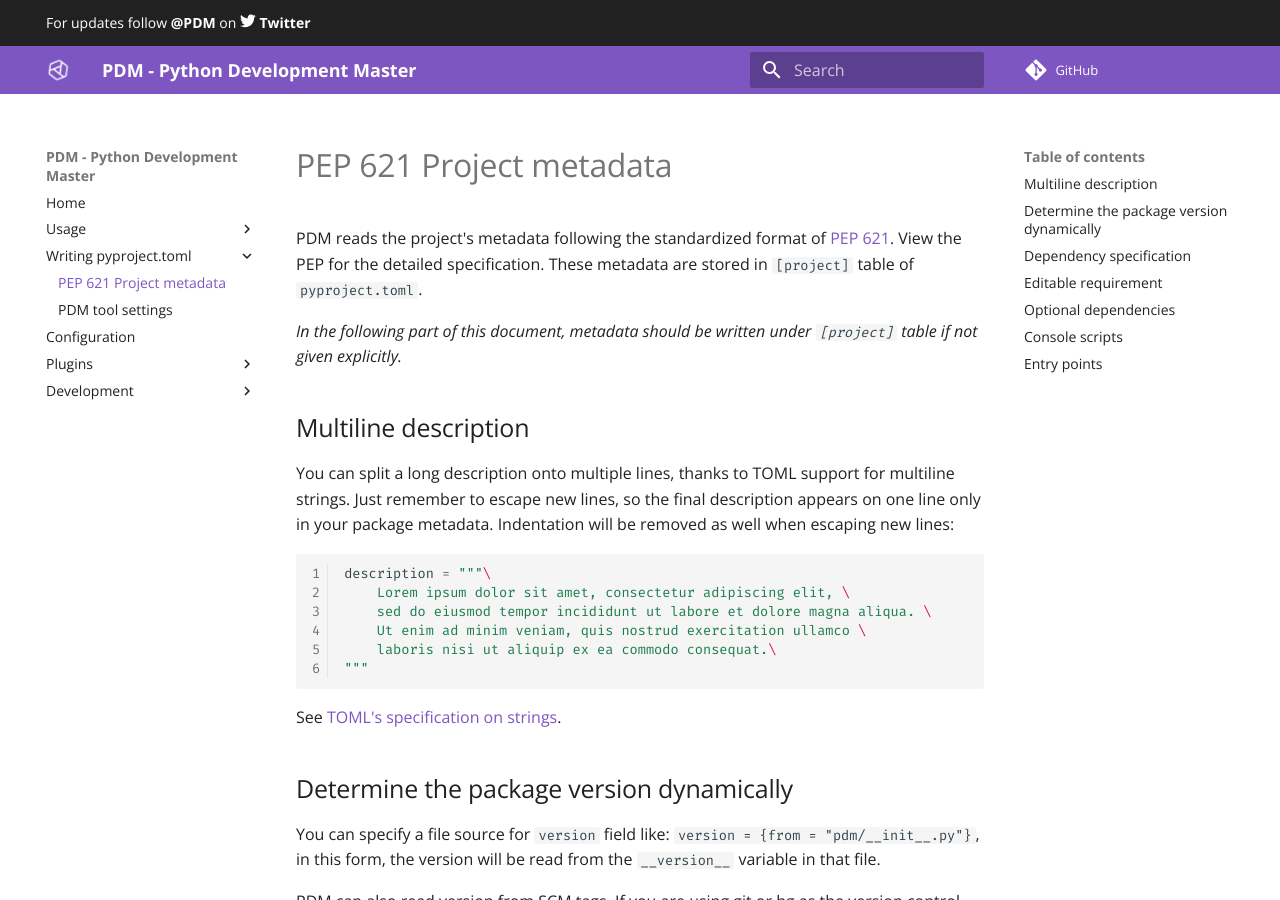
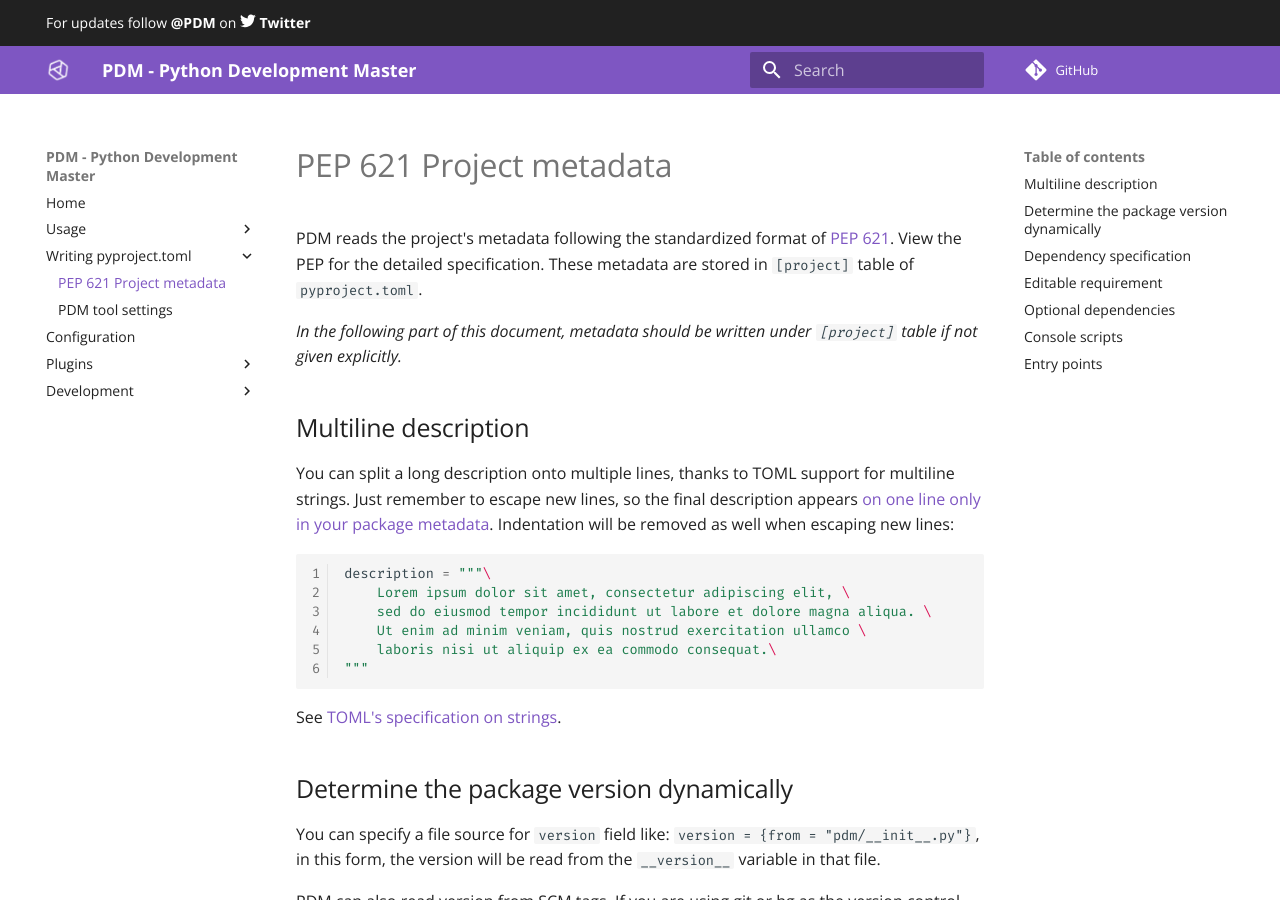
Before and after one commit to ChrisSanderser/pd-ms, an MkDocs documentation site: the page built from docs/docs/pyproject/pep621.md, in a window 1280 px wide and 900 px high. Built offline with MkDocs 1.6.1 and Material for MkDocs 9.7.7, drawn with Linux system fonts in a browser that asks for light colours; comment, search, counter and statistics services are not loaded; part of the change alters nothing that is shown.

````diff
--- a/docs/docs/pyproject/pep621.md
+++ b/docs/docs/pyproject/pep621.md
@@ -8,7 +8,8 @@ _In the following part of this document, metadata should be written under `[proj
 ## Multiline description
 
 You can split a long description onto multiple lines, thanks to TOML support for multiline strings.
-Just remember to escape new lines, so the final description appears on one line only in your package metadata.
+Just remember to escape new lines, so the final description appears
+[on one line only in your package metadata](https://packaging.python.org/specifications/core-metadata/#summary).
 Indentation will be removed as well when escaping new lines:
 
 ```toml
````
